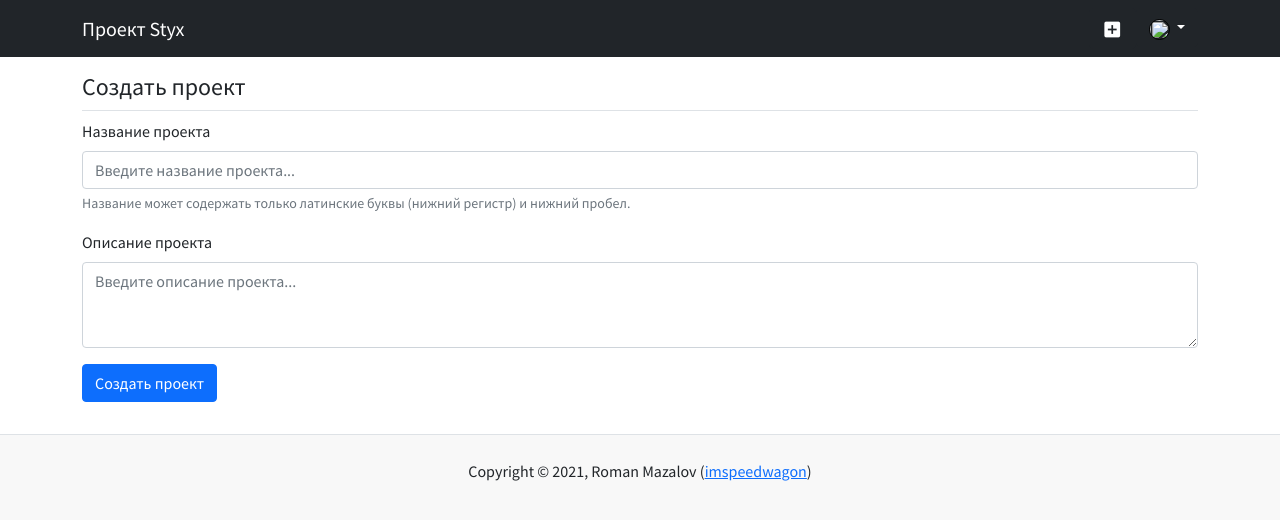
After one commit to bobakxd/styx, a Flask app: template flaskr/templates/user_panel/create_project.html in a window 1280 px wide. The commit adds this page. Shown: the top 520 px of the page. Run offline with Flask 2, Linux system fonts and the light colour scheme; the template is opened without the code that fills it: most values are stand-ins (such as "Sample title", 1, 10 or a date in 2020); some libraries are stand-ins or nearby versions.

Commit message:
Создал разметку для страницы создания проекта
* Произвел рефактор старых стилей для страниц регистрации и
входа, теперь классы не переопределяют классы Bootstrap, а
подключаются в атрибуте class как отдельные модули
* Создал шаблон с формой для создания проекта

```diff
--- a/flaskr/static/css/main.css
+++ b/flaskr/static/css/main.css
@@ -173,28 +173,28 @@ body {
 	position: relative;
 }
 
-.form-label {
+.signin-form-label {
 	position: absolute;
 	left: 0;
 	top: 10px;
 }
 
-.form-label .material-icons {
+.signin-form-label .material-icons {
 	font-size: 18px;
 }
 
-.form-control {
+.signin-form-control {
 	border: 0 !important;
 	padding: 6px 30px !important;
 	border-bottom: 1px solid #999 !important;
 }
 
-.form-control:focus {
+.signin-form-control:focus {
 	color: #000;
 	border-bottom: 1px solid #000 !important;
 }
 
-.form-control:focus::placeholder {
+.signin-form-control:focus::placeholder {
 	color: #000;
 }
 
--- /dev/null
+++ b/flaskr/templates/user_panel/create_project.html
@@ -0,0 +1,21 @@
+{% extends "user_panel/index.html" %}
+{% block title %}{{ username }}{% endblock %}
+{% block content %}
+<div class="user-panel-main-block">
+	<section class="container py-3">
+		<h1 class="fs-4 pb-2 border-bottom">Создать проект</h1>
+		<form action="{{ request.path }}" method="POST">
+			<div class="mb-3">
+				<label for="projectName" class="form-label">Название проекта</label>
+				<input type="text" placeholder="Введите название проекта..." class="form-control" id="projectName" aria-describedby="projectNameHelp" name="name">
+				<div id="projectNameHelp" class="form-text">Название может содержать только латинские буквы (нижний регистр) и нижний пробел.</div>
+			</div>
+			<div class="mb-3">
+				<label for="projectDescription" class="form-label">Описание проекта</label>
+				<textarea placeholder="Введите описание проекта..." class="form-control" rows="3" id="projectDescription" name="description"></textarea>
+			</div>
+			<button type="submit" class="btn btn-primary">Создать проект</button>
+		</form>
+	</section>
+</div>
+{% endblock %}
```
Also changed, not shown: flaskr/templates/signin.html (+4 -4 lines), flaskr/templates/signup.html (+8 -8 lines).
